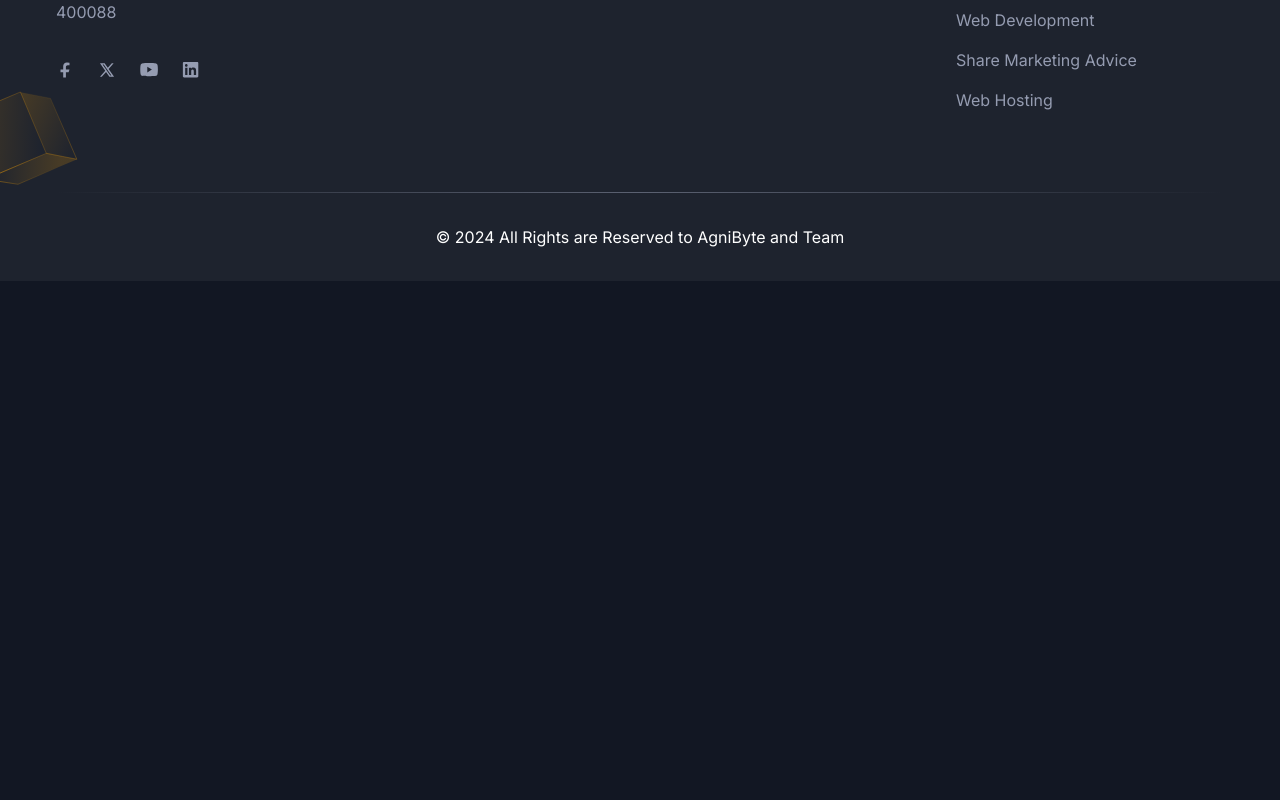
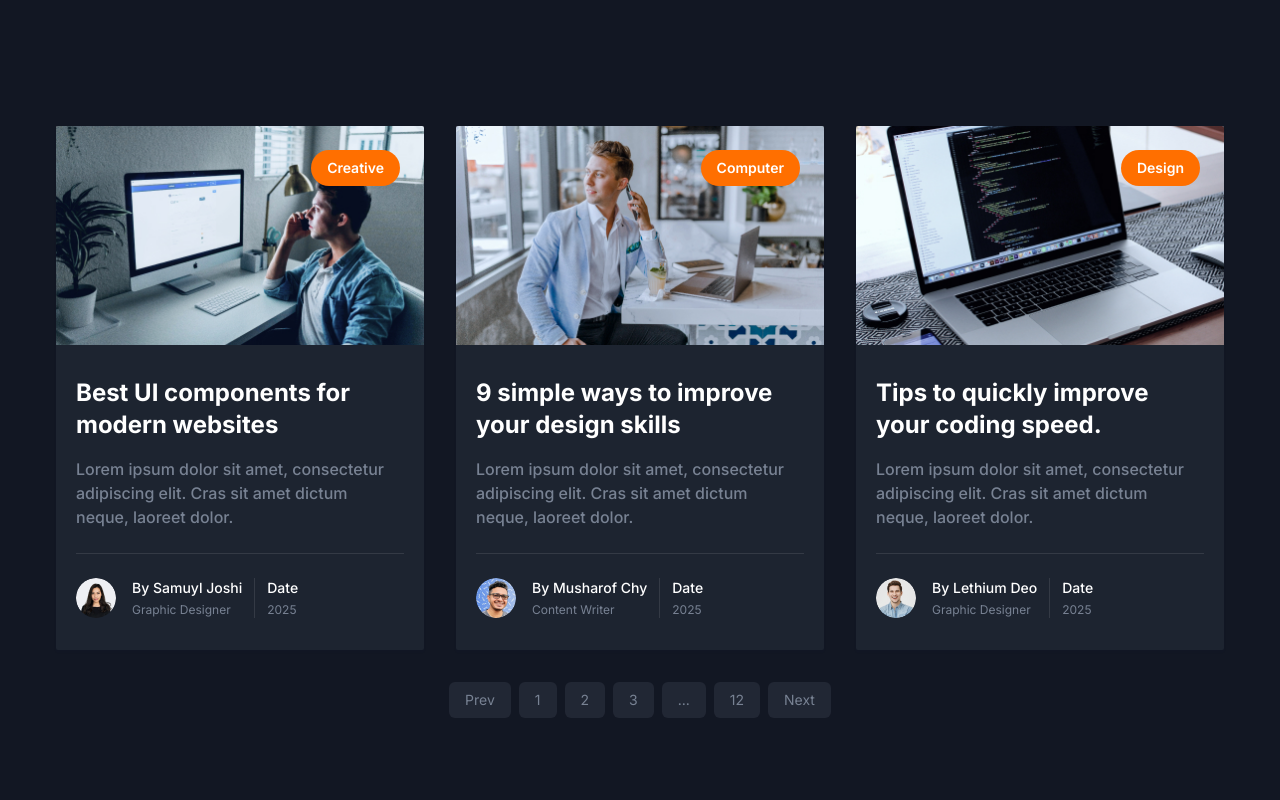
Before and after one commit to dnyaneshwarshekade/agnibyte, a Next.js app: page /blog in a window 1280 px wide. Shown: the part 300-1100 px from the top of the page. Before the commit the page ends 800 px from the top, so only its background shows below. Built offline with nearby package versions, Linux system fonts and the light colour scheme; no server answers.

Commit message:
commit unnecessory changes

```diff
--- a/package.json
+++ b/package.json
@@ -1,5 +1,5 @@
 {
-  "name": "startup-nextjs-template",
+  "name": "Agnibyte Tech",
   "version": "2.0.0",
   "private": true,
   "scripts": {
--- a/src/app/blog/page.tsx
+++ b/src/app/blog/page.tsx
@@ -1,55 +1,99 @@
+import SingleBlog from "@/components/Blog/SingleBlog";
+import blogData from "@/components/Blog/blogData";
+import Breadcrumb from "@/components/Common/Breadcrumb";
 
-// app/blog/page.tsx
-
-import { fetchPosts } from '../../services/ghostService';
-import { Post } from '../../types/blog';
-import { useEffect, useState } from 'react';
 import { Metadata } from "next";
 
 export const metadata: Metadata = {
-  title: "Agnibyte - Emporing your Buisness Journey ",
-  description: "Agnibyte Tech BLogs",
+  title: "Blog Page | Free Next.js Template for Startup and SaaS",
+  description: "This is Blog Page for Startup Nextjs Template",
   // other metadata
 };
 
+const Blog = () => {
+  return (
+    <>
+      <Breadcrumb
+        pageName="Blog Grid"
+        description="Lorem ipsum dolor sit amet, consectetur adipiscing elit. In varius eros eget sapien consectetur ultrices. Ut quis dapibus libero."
+      />
 
-const BlogPage = () => {
-    const [posts, setPosts] = useState<Post[]>([]);
-    const [loading, setLoading] = useState(true);
+      <section className="pb-[120px] pt-[120px]">
+        <div className="container">
+          <div className="-mx-4 flex flex-wrap justify-center">
+            {blogData.map((blog) => (
+              <div
+                key={blog.id}
+                className="w-full px-4 md:w-2/3 lg:w-1/2 xl:w-1/3"
+              >
+                <SingleBlog blog={blog} />
+              </div>
+            ))}
+          </div>
 
-    useEffect(() => {
-        const getPosts = async () => {
-            try {
-                const posts = await fetchPosts();
-                setPosts(posts);
-            } catch (error) {
-                console.error(error);
-            } finally {
-                setLoading(false);
-            }
-        };
-
-        getPosts();
-    }, []);
-
-    if (loading) {
-        return <p>Loading...</p>;
-    }
-
-    return (
-        <div>
-            <h1>Blog</h1>
-            <div>
-                {posts.map((post) => (
-                    <div key={post.id}>
-                        <h2>{post.title}</h2>
-                        <p>{post.excerpt}</p>
-                        <a href={`/blog/${post.id}`}>Read more</a>
-                    </div>
-                ))}
+          <div className="-mx-4 flex flex-wrap" data-wow-delay=".15s">
+            <div className="w-full px-4">
+              <ul className="flex items-center justify-center pt-8">
+                <li className="mx-1">
+                  <a
+                    href="#0"
+                    className="flex h-9 min-w-[36px] items-center justify-center rounded-md bg-body-color bg-opacity-[15%] px-4 text-sm text-body-color transition hover:bg-primary hover:bg-opacity-100 hover:text-white"
+                  >
+                    Prev
+                  </a>
+                </li>
+                <li className="mx-1">
+                  <a
+                    href="#0"
+                    className="flex h-9 min-w-[36px] items-center justify-center rounded-md bg-body-color bg-opacity-[15%] px-4 text-sm text-body-color transition hover:bg-primary hover:bg-opacity-100 hover:text-white"
+                  >
+                    1
+                  </a>
+                </li>
+                <li className="mx-1">
+                  <a
+                    href="#0"
+                    className="flex h-9 min-w-[36px] items-center justify-center rounded-md bg-body-color bg-opacity-[15%] px-4 text-sm text-body-color transition hover:bg-primary hover:bg-opacity-100 hover:text-white"
+                  >
+                    2
+                  </a>
+                </li>
+                <li className="mx-1">
+                  <a
+                    href="#0"
+                    className="flex h-9 min-w-[36px] items-center justify-center rounded-md bg-body-color bg-opacity-[15%] px-4 text-sm text-body-color transition hover:bg-primary hover:bg-opacity-100 hover:text-white"
+                  >
+                    3
+                  </a>
+                </li>
+                <li className="mx-1">
+                  <span className="flex h-9 min-w-[36px] cursor-not-allowed items-center justify-center rounded-md bg-body-color bg-opacity-[15%] px-4 text-sm text-body-color">
+                    ...
+                  </span>
+                </li>
+                <li className="mx-1">
+                  <a
+                    href="#0"
+                    className="flex h-9 min-w-[36px] items-center justify-center rounded-md bg-body-color bg-opacity-[15%] px-4 text-sm text-body-color transition hover:bg-primary hover:bg-opacity-100 hover:text-white"
+                  >
+                    12
+                  </a>
+                </li>
+                <li className="mx-1">
+                  <a
+                    href="#0"
+                    className="flex h-9 min-w-[36px] items-center justify-center rounded-md bg-body-color bg-opacity-[15%] px-4 text-sm text-body-color transition hover:bg-primary hover:bg-opacity-100 hover:text-white"
+                  >
+                    Next
+                  </a>
+                </li>
+              </ul>
             </div>
+          </div>
         </div>
-    );
+      </section>
+    </>
+  );
 };
 
-export default BlogPage;
+export default Blog;
--- a/src/components/Blog/SingleBlog.tsx
+++ b/src/components/Blog/SingleBlog.tsx
@@ -1,18 +1,57 @@
-import React from 'react';
-import { SingleBlogProps } from '../../types/blog';
+import { Blog } from "@/types/blog";
+import Image from "next/image";
+import Link from "next/link";
 
-const SingleBlog: React.FC<SingleBlogProps> = ({ post }) => {
-  // Check if post is undefined or missing properties
-  if (!post) {
-    return <div>Loading...</div>;
-  }
-
-  // Render the blog post content
+const SingleBlog = ({ blog }: { blog: Blog }) => {
+  const { title, image, paragraph, author, tags, publishDate } = blog;
   return (
-    <div className="single-blog">
-      <h1>{post.title}</h1>
-      <div dangerouslySetInnerHTML={{ __html: post.html }} />
-    </div>
+    <>
+      <div className="group relative overflow-hidden rounded-sm bg-white shadow-one duration-300 hover:shadow-two dark:bg-dark dark:hover:shadow-gray-dark">
+        <Link
+          href="/blog-details"
+          className="relative block aspect-[37/22] w-full"
+        >
+          <span className="absolute right-6 top-6 z-20 inline-flex items-center justify-center rounded-full bg-primary px-4 py-2 text-sm font-semibold capitalize text-white">
+            {tags[0]}
+          </span>
+          <Image src={image} alt="image" fill />
+        </Link>
+        <div className="p-6 sm:p-8 md:px-6 md:py-8 lg:p-8 xl:px-5 xl:py-8 2xl:p-8">
+          <h3>
+            <Link
+              href="/blog-details"
+              className="mb-4 block text-xl font-bold text-black hover:text-primary dark:text-white dark:hover:text-primary sm:text-2xl"
+            >
+              {title}
+            </Link>
+          </h3>
+          <p className="mb-6 border-b border-body-color border-opacity-10 pb-6 text-base font-medium text-body-color dark:border-white dark:border-opacity-10">
+            {paragraph}
+          </p>
+          <div className="flex items-center">
+            <div className="mr-5 flex items-center border-r border-body-color border-opacity-10 pr-5 dark:border-white dark:border-opacity-10 xl:mr-3 xl:pr-3 2xl:mr-5 2xl:pr-5">
+              <div className="mr-4">
+                <div className="relative h-10 w-10 overflow-hidden rounded-full">
+                  <Image src={author.image} alt="author" fill />
+                </div>
+              </div>
+              <div className="w-full">
+                <h4 className="mb-1 text-sm font-medium text-dark dark:text-white">
+                  By {author.name}
+                </h4>
+                <p className="text-xs text-body-color">{author.designation}</p>
+              </div>
+            </div>
+            <div className="inline-block">
+              <h4 className="mb-1 text-sm font-medium text-dark dark:text-white">
+                Date
+              </h4>
+              <p className="text-xs text-body-color">{publishDate}</p>
+            </div>
+          </div>
+        </div>
+      </div>
+    </>
   );
 };
 
--- a/src/components/Blog/TagButton.tsx
+++ b/src/components/Blog/TagButton.tsx
@@ -1,15 +1,12 @@
-// components/Blog/TagButton.tsx
-import React from 'react';
-
-interface TagButtonProps {
-  tag: string;
-  onClick: (tag: string) => void;
-}
-
-const TagButton: React.FC<TagButtonProps> = ({ tag, onClick }) => (
-  <button className="tag-button" onClick={() => onClick(tag)}>
-    {tag}
-  </button>
-);
+const TagButton = ({ href = "#0", text }: { href?: string; text: string }) => {
+  return (
+    <a
+      href={href}
+      className="bg-gray-light mb-3 mr-3 inline-flex items-center justify-center rounded-sm px-4 py-2 text-sm text-black duration-300 hover:bg-primary hover:text-white dark:bg-[#2C303B] dark:text-white dark:hover:bg-primary"
+    >
+      {text}
+    </a>
+  );
+};
 
 export default TagButton;
--- a/src/components/Blog/blogData.tsx
+++ b/src/components/Blog/blogData.tsx
@@ -1,6 +1,47 @@
 import { Blog } from "@/types/blog";
 
 const blogData: Blog[] = [
-
+  {
+    id: 1,
+    title: "Best UI components for modern websites",
+    paragraph:
+      "Lorem ipsum dolor sit amet, consectetur adipiscing elit. Cras sit amet dictum neque, laoreet dolor.",
+    image: "/images/blog/blog-01.jpg",
+    author: {
+      name: "Samuyl Joshi",
+      image: "/images/blog/author-01.png",
+      designation: "Graphic Designer",
+    },
+    tags: ["creative"],
+    publishDate: "2025",
+  },
+  {
+    id: 2,
+    title: "9 simple ways to improve your design skills",
+    paragraph:
+      "Lorem ipsum dolor sit amet, consectetur adipiscing elit. Cras sit amet dictum neque, laoreet dolor.",
+    image: "/images/blog/blog-02.jpg",
+    author: {
+      name: "Musharof Chy",
+      image: "/images/blog/author-02.png",
+      designation: "Content Writer",
+    },
+    tags: ["computer"],
+    publishDate: "2025",
+  },
+  {
+    id: 3,
+    title: "Tips to quickly improve your coding speed.",
+    paragraph:
+      "Lorem ipsum dolor sit amet, consectetur adipiscing elit. Cras sit amet dictum neque, laoreet dolor.",
+    image: "/images/blog/blog-03.jpg",
+    author: {
+      name: "Lethium Deo",
+      image: "/images/blog/author-03.png",
+      designation: "Graphic Designer",
+    },
+    tags: ["design"],
+    publishDate: "2025",
+  },
 ];
 export default blogData;
--- a/src/components/Blog/index.tsx
+++ b/src/components/Blog/index.tsx
@@ -11,7 +11,7 @@ const Blog = () => {
       <div className="container">
         <SectionTitle
           title="Our Latest Blogs"
-          paragraph="There are many Tech related thing you can learn from here"
+          paragraph="There are many variations of passages of Lorem Ipsum available but the majority have suffered alteration in some form."
           center
         />
 
--- a/src/services/ghostService.ts
+++ /dev/null
@@ -1,22 +0,0 @@
-// services/ghostService.ts
-
-const GHOST_API_URL = 'https://your-ghost-api-url.com'; // Replace with your Ghost API URL
-const GHOST_API_KEY = 'your-ghost-api-key'; // Replace with your Ghost API Key
-
-export async function fetchPosts() {
-    const res = await fetch(`${GHOST_API_URL}/ghost/api/v3/content/posts/?key=${GHOST_API_KEY}`);
-    if (!res.ok) {
-        throw new Error('Failed to fetch posts');
-    }
-    const data = await res.json();
-    return data.posts;
-}
-
-export async function fetchPostById(id: string) {
-    const res = await fetch(`${GHOST_API_URL}/ghost/api/v3/content/posts/${id}?key=${GHOST_API_KEY}`);
-    if (!res.ok) {
-        throw new Error('Failed to fetch post');
-    }
-    const data = await res.json();
-    return data.posts[0];
-}
```
Also changed, not shown: src/components/Blog/RelatedPost.tsx (+34 -18 lines), src/components/Blog/SharePost.tsx (+58 -14 lines).
